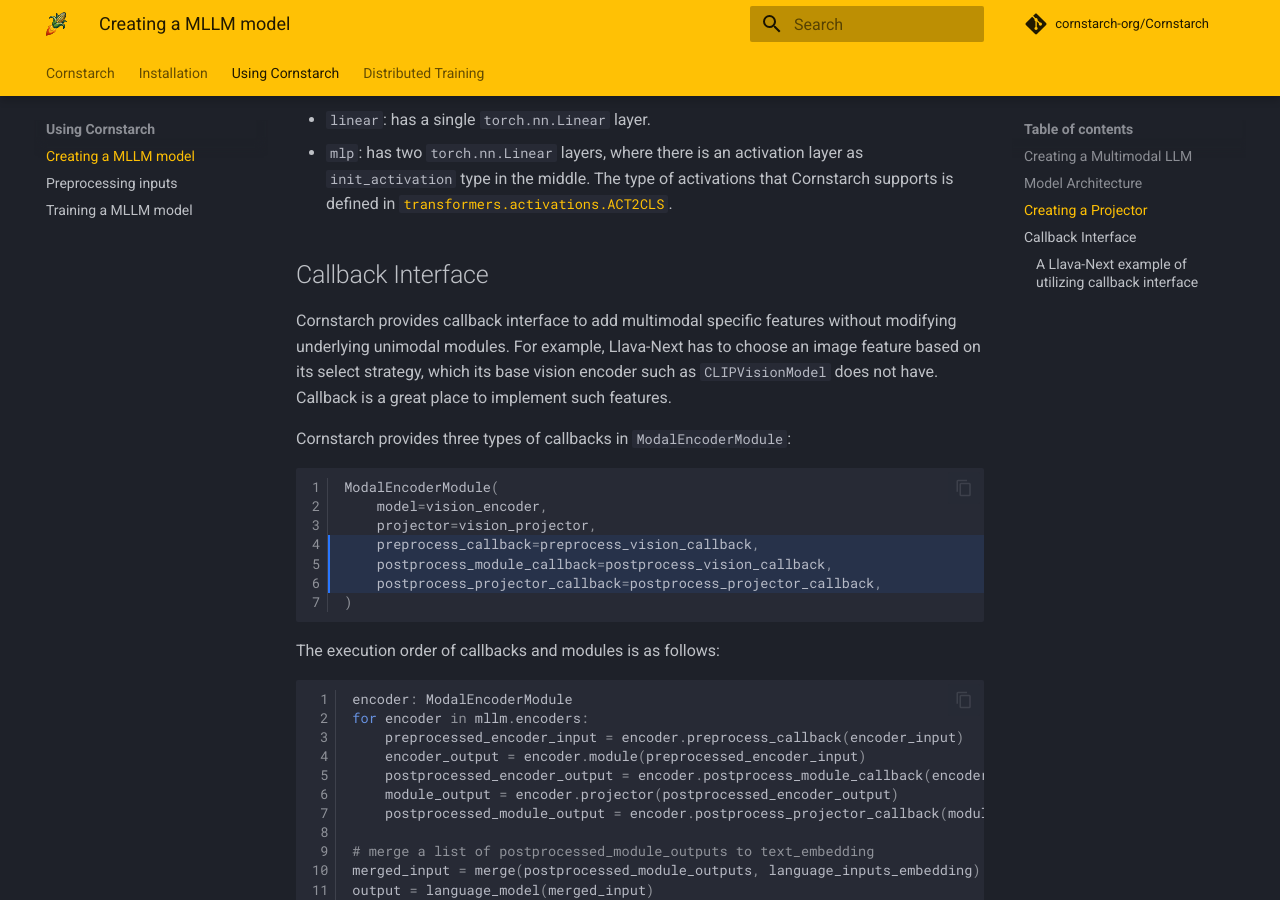
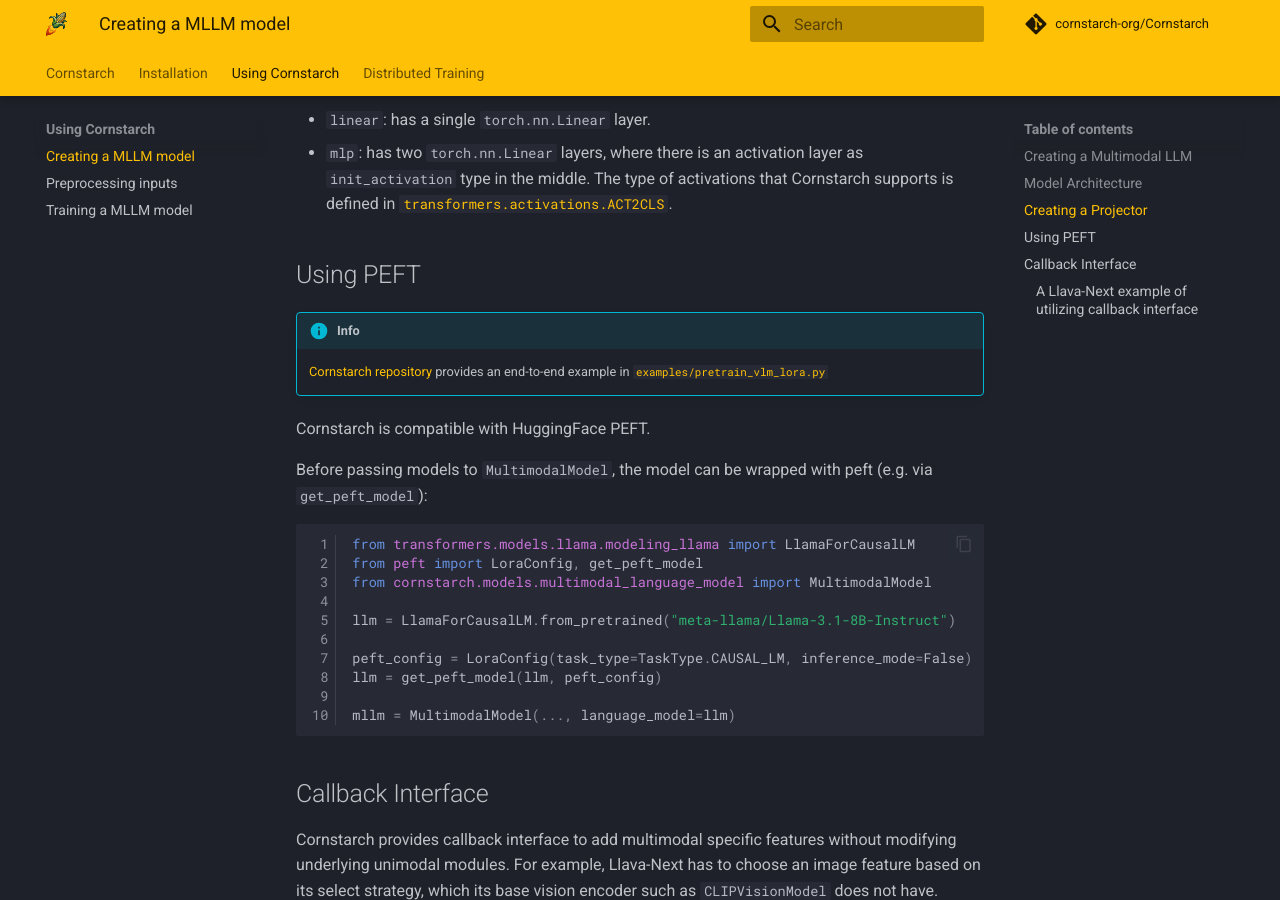
Before and after one commit to cornstarch-org/Cornstarch, an MkDocs documentation site: the page built from docs/using_cornstarch/creating_mllm.md, in a window 1280 px wide and 900 px high, scrolled down 2274 px. Built offline with MkDocs 1.6.1 and Material for MkDocs 9.7.7, drawn with Linux system fonts in a browser that asks for light colours; comment, search, counter and statistics services are not loaded.

Commit message:
add peft into document

````diff
--- a/docs/using_cornstarch/creating_mllm.md
+++ b/docs/using_cornstarch/creating_mllm.md
@@ -98,6 +98,30 @@
 - `linear`: has a single `torch.nn.Linear` layer.
 - `mlp`: has two `torch.nn.Linear` layers, where there is an activation layer as `init_activation` type in the middle.
 The type of activations that Cornstarch supports is defined in [`transformers.activations.ACT2CLS`](https://github.com/huggingface/transformers/blob/v4.45.0/src/transformers/activations.py#L200).
+
+## Using PEFT
+
+!!! info
+
+    [Cornstarch repository](https://github.com/cornstarch-org/Cornstarch) provides an end-to-end example
+    in [`examples/pretrain_vlm_lora.py`](https://github.com/cornstarch-org/Cornstarch/blob/main/examples/pretrain_vlm_lora.py)
+
+Cornstarch is compatible with HuggingFace PEFT.
+
+Before passing models to `MultimodalModel`, the model can be wrapped with peft (e.g. via `get_peft_model`):
+
+``` py
+from transformers.models.llama.modeling_llama import LlamaForCausalLM
+from peft import LoraConfig, get_peft_model
+from cornstarch.models.multimodal_language_model import MultimodalModel
+
+llm = LlamaForCausalLM.from_pretrained("meta-llama/Llama-3.1-8B-Instruct")
+
+peft_config = LoraConfig(task_type=TaskType.CAUSAL_LM, inference_mode=False)
+llm = get_peft_model(llm, peft_config)
+
+mllm = MultimodalModel(..., language_model=llm)
+```
 
 
 ## Callback Interface
````
